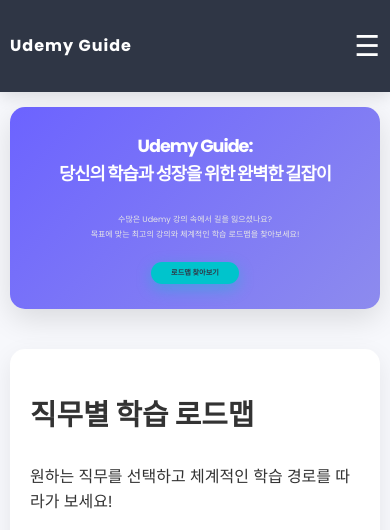
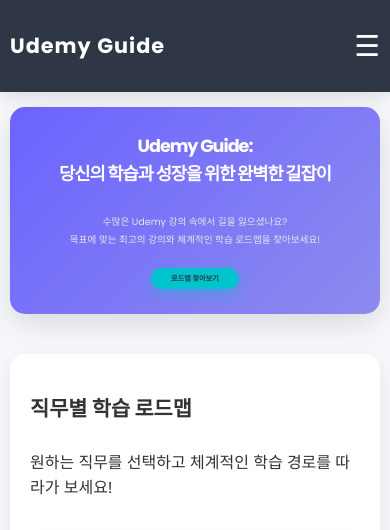
Before and after one commit to raymond-seo/udemyguide-website, a website built with Vite: page index.html in a window 390 px wide. Shown: the top 530 px of the page. Built offline with nearby package versions, Linux system fonts and the light colour scheme.

Commit message:
css폰트사이즈 수정

```diff
--- a/style.css
+++ b/style.css
@@ -228,11 +228,9 @@
     font-weight: 700;
 }
 
-#roadmaps h2::after, /* 직무별 로드맵 섹션 제목 */
-#latest-courses h2::after, /* 최신 추천 강의 섹션 제목 */
-#notes h2::after, /* Notes 섹션 제목 */
-#about h2::after, /* About 섹션 제목 */
-#community-main h2::after { /* 커뮤니티 섹션 제목 (community.html용) */
+
+/* 모든 섹션 H2 제목의 밑줄 (히어로 섹션 제외 - 아래에서 오버라이드) */
+section h2::after {
     content: '';
     position: absolute;
     bottom: -15px;
@@ -746,7 +744,7 @@
         padding: 1rem 0;
     }
     header h1 {
-        font-size: 1.0rem;
+        font-size: 1.3rem;
     }
 
     nav ul li {
@@ -762,7 +760,7 @@
     }
 
     section h2 {
-        font-size: 1.8rem;
+        font-size: 1.3rem;
     }
 
     #hero {
@@ -774,7 +772,7 @@
     }
 
     #hero p {
-        font-size: 0.5rem;
+        font-size: 0.6rem;
     }
 
     .button {
```
